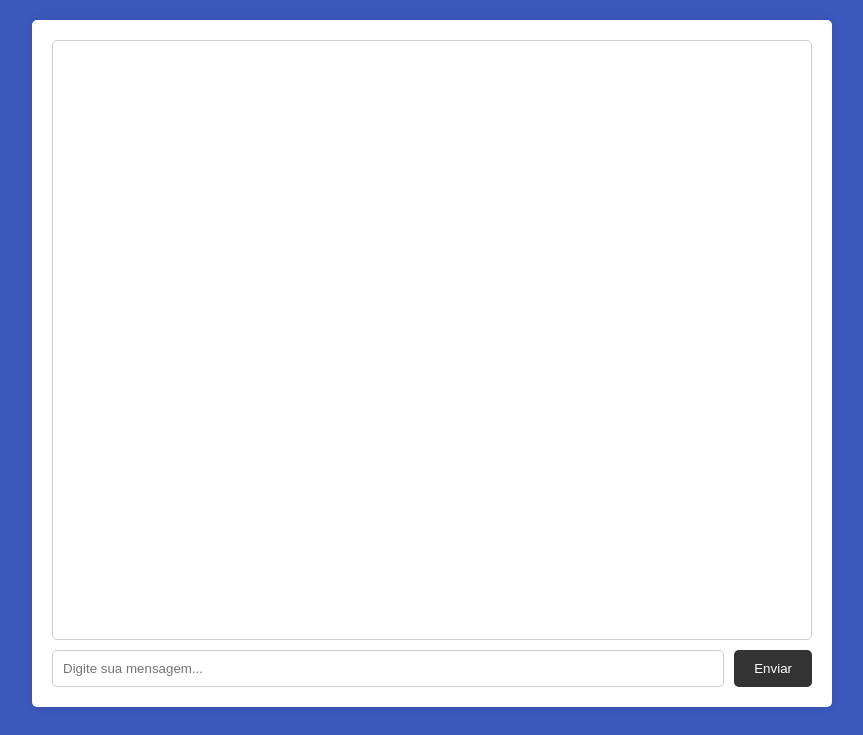
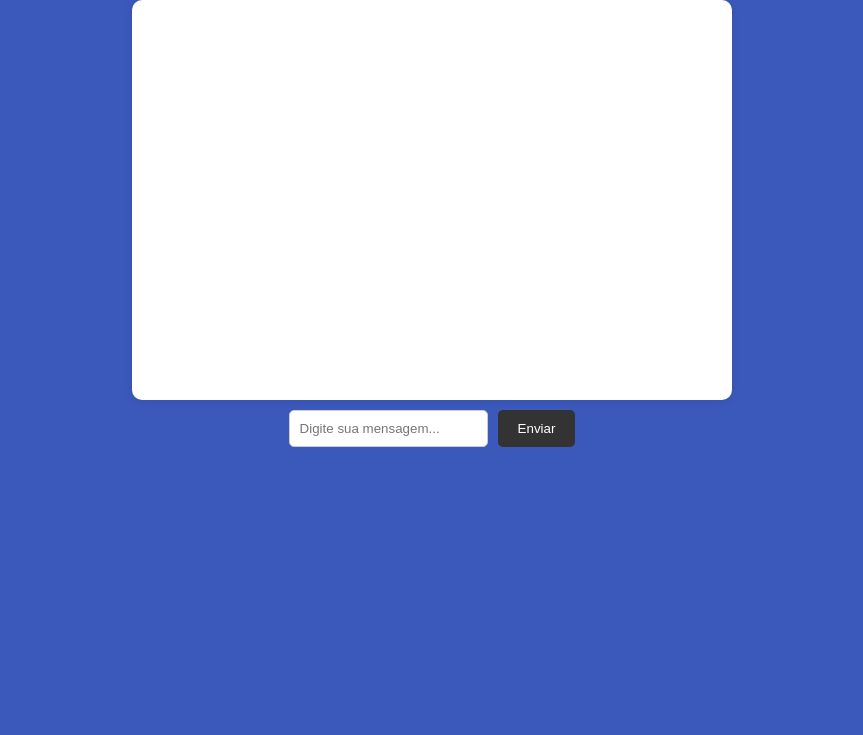
Before and after one commit to PedrolaSvanth/PetMind_AWS-, a Flask app: template templates/chatbot.html in a window 1280 px wide. Shown: the part 65-800 px from the top of the page, without its empty margins (208-1071 px from the left). Run offline with Flask 3, Linux system fonts and the light colour scheme; the template is opened without the code that fills it: most values are stand-ins (such as "Sample title", 1, 10 or a date in 2020).

Commit message:
Terceiro Commit

```diff
--- a/app.py
+++ b/app.py
@@ -1,5 +1,6 @@
 from flask import Flask, render_template, request, jsonify
 from flask_cors import CORS
+import time
 
 app = Flask(__name__)
 CORS(app)  # Para permitir requisições do frontend
@@ -7,7 +8,11 @@ CORS(app)  # Para permitir requisições do frontend
 # Rota principal, que carrega a página do chat
 @app.route('/')
 def index():
-    return render_template('chatbot.html')
+    return render_template('app.html', time=time.time())
+
+@app.route('/chat')
+def chatbot():
+    return render_template('chatbot.html', time=time.time())
 
 @app.route("/enviar_mensagem", methods=["POST"])
 def responder():
--- /dev/null
+++ b/static/css/StyleChat.css
@@ -0,0 +1,112 @@
+
+* {
+    margin: 0;
+    padding: 0;
+    box-sizing: border-box;
+  }
+
+  body {
+    font-family: Arial, sans-serif;
+    background-color: #3b59bb
+
+;
+  }
+
+  header {
+    background-color: #24248b;
+    color: #fff;
+    padding: 10px 20px;
+    display: flex;
+    align-items: center;
+  }
+
+  .logo {
+    font-weight: bold;
+    font-size: 18px;
+
+  }
+  .imagem-redonda {
+        width: 45px;
+        height: 45px;
+        border-radius: 50%;
+        object-fit: cover;
+        border: 2px solid #000;
+    }
+
+    .chat-container {
+        display: flex;
+        flex-direction: column;
+        align-items: center;
+        width: 100%;
+    }
+
+    #chat-messages {
+        width: 50%;
+        max-width: 600px;
+        height: 400px;
+        overflow-y: auto;
+        background: #fff;
+        padding: 10px;
+        border-radius: 10px;
+        box-shadow: 0 0 10px rgba(0, 0, 0, 0.1);
+        margin-bottom: 10px;
+    }
+
+    /* Estilizando cada mensagem */
+    .mensagem {
+        max-width: 80%;
+        padding: 10px;
+        border-radius: 8px;
+        margin: 5px;
+        word-wrap: break-word;
+    }
+
+    /* Mensagem do usuário */
+    .usuario {
+        background-color: #d1e7ff;
+        align-self: flex-end;
+        text-align: right;
+        border-radius: 15px 15px 0 15px;
+    }
+
+    /* Mensagem do bot */
+    .bot {
+        background-color: #f1f1f1;
+        align-self: flex-start;
+        border-radius: 15px 15px 15px 0;
+    }
+  /* Área de input */
+  .chat-input {
+    display: flex;
+    gap: 10px;
+  }
+
+  .chat-input input[type="text"] {
+    flex: 1;
+    padding: 10px;
+    border-radius: 5px;
+    border: 1px solid #ccc;
+  }
+
+  .chat-input button {
+    padding: 10px 20px;
+    border: none;
+    border-radius: 5px;
+    background-color: #333;
+    color: #fff;
+    cursor: pointer;
+  }
+
+  .chat-input button:hover {
+    background-color: #555;
+  }
+
+  /* Exemplo de um círculo à esquerda (avatar) */
+  .avatar {
+    width: 50px;
+    height: 50px;
+    background-color: #bbb;
+    border-radius: 50%;
+    display: inline-block;
+    margin-right: 10px;
+  }
--- a/templates/chatbot.html
+++ b/templates/chatbot.html
@@ -3,184 +3,23 @@
   <head>
     <meta charset="UTF-8" />
     <title>ChatBot</title>
-    <style>
-
-      * {
-        margin: 0;
-        padding: 0;
-        box-sizing: border-box;
-      }
-
-      body {
-        font-family: Arial, sans-serif;
-        background-color: #3b59bb
-
-;
-      }
-
-      header {
-        background-color: #24248b;
-        color: #fff;
-        padding: 10px 20px;
-        display: flex;
-        align-items: center;
-      }
-
-      .logo {
-        font-weight: bold;
-        font-size: 18px;
-
-      }
-      .imagem-redonda {
-            width: 45px;
-            height: 45px;
-            border-radius: 50%;
-            object-fit: cover;
-            border: 2px solid #000;
-        }
-
-      .chat-container {
-        width: 80%;
-        max-width: 800px;
-        margin: 20px auto;
-        background-color: #fff;
-        border-radius: 5px;
-        padding: 20px;
-        box-shadow: 0 0 10px rgba(0, 0, 0, 0.1);
-        position: relative;
-      }
-
-      /* Área de mensagens */
-      .chat-messages {
-        height: 600px;
-        border: 1px solid #ccc;
-        border-radius: 5px;
-        padding: 10px;
-        overflow-y: auto;
-        margin-bottom: 10px;
-      }
-
-      .mensagem {
-        margin: 5px 0;
-        padding: 8px 12px;
-        border-radius: 15px;
-        max-width: 70%;
-        clear: both;
-      }
-
-      .mensagem.usuario {
-        background-color: #d1e7dd;
-        float: right;
-        text-align: right;
-      }
-
-      .mensagem.bot {
-        background-color: #e2e3e5;
-        float: left;
-        text-align: left;
-      }
-
-      /* Área de input */
-      .chat-input {
-        display: flex;
-        gap: 10px;
-      }
-
-      .chat-input input[type="text"] {
-        flex: 1;
-        padding: 10px;
-        border-radius: 5px;
-        border: 1px solid #ccc;
-      }
-
-      .chat-input button {
-        padding: 10px 20px;
-        border: none;
-        border-radius: 5px;
-        background-color: #333;
-        color: #fff;
-        cursor: pointer;
-      }
-
-      .chat-input button:hover {
-        background-color: #555;
-      }
-
-      /* Exemplo de um círculo à esquerda (avatar) */
-      .avatar {
-        width: 50px;
-        height: 50px;
-        background-color: #bbb;
-        border-radius: 50%;
-        display: inline-block;
-        margin-right: 10px;
-      }
-    </style>
+    <link rel="stylesheet" href="{{ url_for('static', filename='css/StyleChat.css') }}?v={{ time }}">
   </head>
   <body>
     <header>
-      <img src="image/PetMind.jpeg" class="imagem-redonda">
+      <img src="{{ url_for('static', filename='img/PetMind.jpeg') }}" alt="imagem-redonda" class="imagem-redonda">
     </header>
 
     <div class="chat-container">
-      <!-- Exemplo de um avatar circular à esquerda -->
 
-
-      <div class="chat-messages" id="chat-messages">
-        <!-- As mensagens aparecerão aqui -->
-      </div>
+      <div id="chat-messages" id="chat-messages"></div>
 
       <div class="chat-input">
-        <input
-          type="text"
-          id="user-input"
-          placeholder="Digite sua mensagem..."
-        />
+        <input type="text" id="user-input" placeholder="Digite sua mensagem..." />
         <button onclick="enviarMensagem()">Enviar</button>
       </div>
+      </div>
     </div>
-
-    <script>
-      // Função para enviar a mensagem ao servidor
-      async function enviarMensagem() {
-        const input = document.getElementById("user-input");
-        const userText = input.value.trim();
-        if (!userText) return;
-
-        // Adiciona a mensagem do usuário no chat
-        adicionarMensagemNoChat(userText, "usuario");
-
-        // Limpa o campo de input
-        input.value = "";
-
-        try {
-          const response = await fetch("/enviar_mensagem", {
-            method: "POST",
-            headers: {
-              "Content-Type": "application/json",
-            },
-            body: JSON.stringify({ message: userText }),
-          });
-          const data = await response.json();
-
-          // Adiciona a resposta do "bot" no chat
-          adicionarMensagemNoChat(data.resposta, "bot");
-        } catch (error) {
-          console.error("Erro ao enviar mensagem:", error);
-        }
-      }
-
-      // Função para exibir mensagem no chat
-      function adicionarMensagemNoChat(texto, tipo) {
-        const chatMessages = document.getElementById("chat-messages");
-        const mensagem = document.createElement("div");
-        mensagem.classList.add("mensagem", tipo);
-        mensagem.textContent = texto;
-        chatMessages.appendChild(mensagem);
-
-        // Rola para a última mensagem
-        chatMessages.scrollTop = chatMessages.scrollHeight;
-      }
-    </script>
+    <script src="{{ url_for('static', filename='js/chat.js') }}"></script>
   </body>
 </html>
```
Also changed, not shown: static/css/StyleHome.css (added, +59 -0 lines), static/js/chat.js (added, +39 -0 lines), templates/app.html (+5 -64 lines), static/img/Background-image.png (renamed from image/Background-image.png), static/img/Background.PNG (renamed from image/Background.PNG), static/img/BlackCat.png (renamed from image/BlackCat.png), static/img/BlackDog.png (renamed from image/BlackDog.png), static/img/PetMind.jpeg (renamed from image/PetMind.jpeg).
